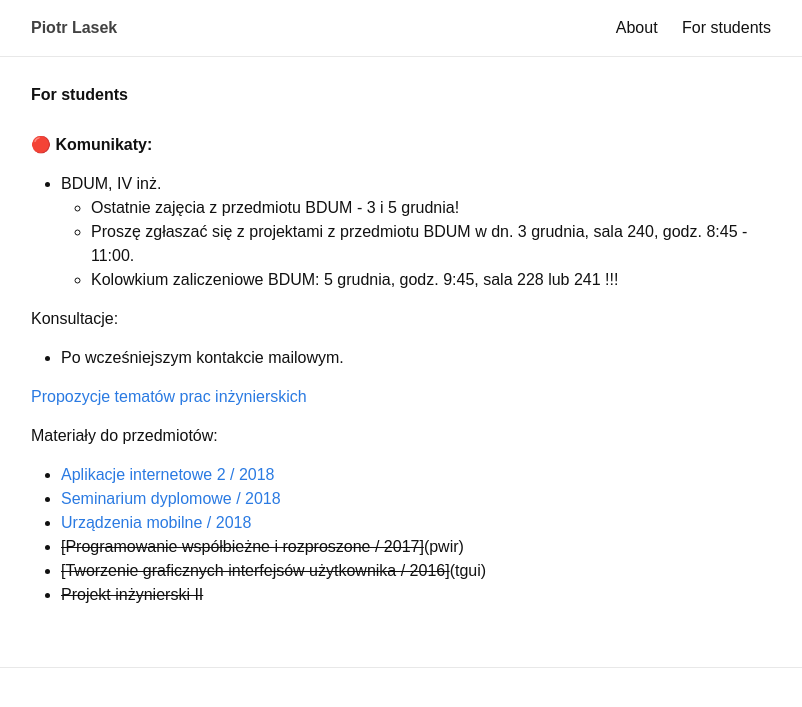
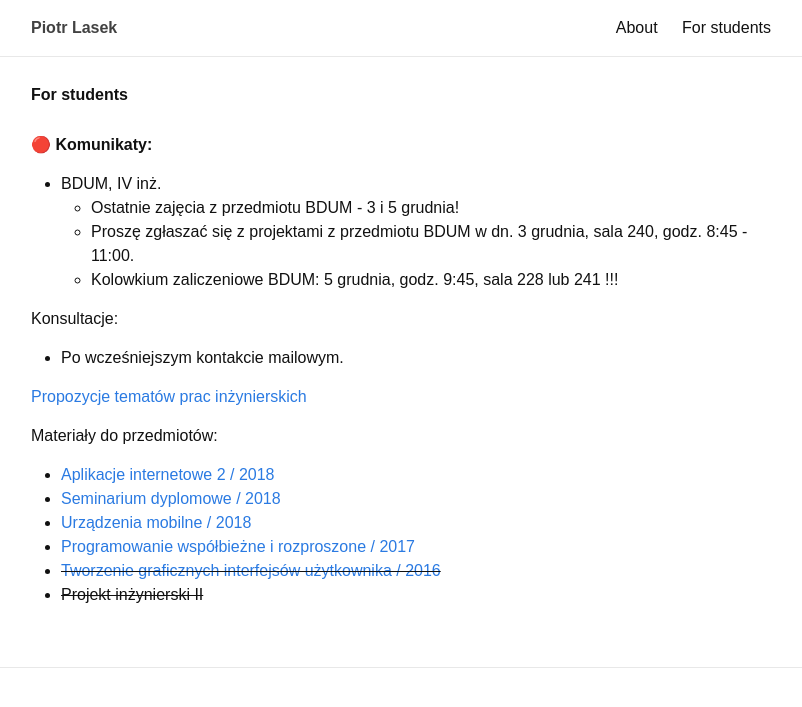
Before and after one commit to piotrlasek/piotrlasek.github.io, a Jekyll site: the page built from for-students.md, in a window 1280 px wide. Shown: the top 707 px of the page, without its empty margins (239-1041 px from the left). Built offline with Jekyll 4.4.1, drawn with Linux system fonts in a browser that asks for light colours.

Commit message:
Update for-students.md

```diff
--- a/for-students.md
+++ b/for-students.md
@@ -22,6 +22,6 @@ Materiały do przedmiotów:
 * [Aplikacje internetowe 2 / 2018](ai2)
 * [Seminarium dyplomowe / 2018](si)
 * [Urządzenia mobilne / 2018](um)
-* ~~[Programowanie współbieżne i rozproszone / 2017]~~(pwir)
-* ~~[Tworzenie graficznych interfejsów użytkownika / 2016]~~(tgui)
+* [Programowanie współbieżne i rozproszone / 2017](pwir)
+* ~~[Tworzenie graficznych interfejsów użytkownika / 2016](tgui)~~
 * ~~Projekt inżynierski II~~
```
